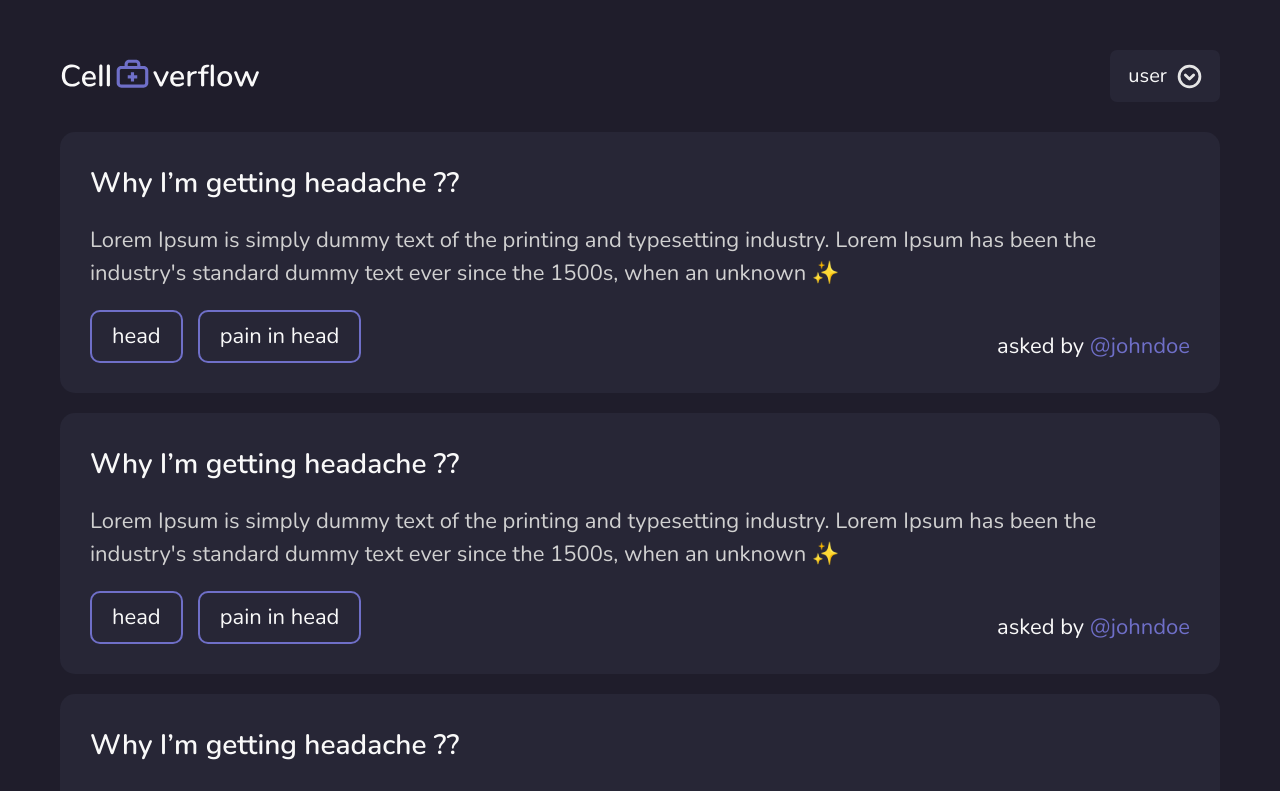
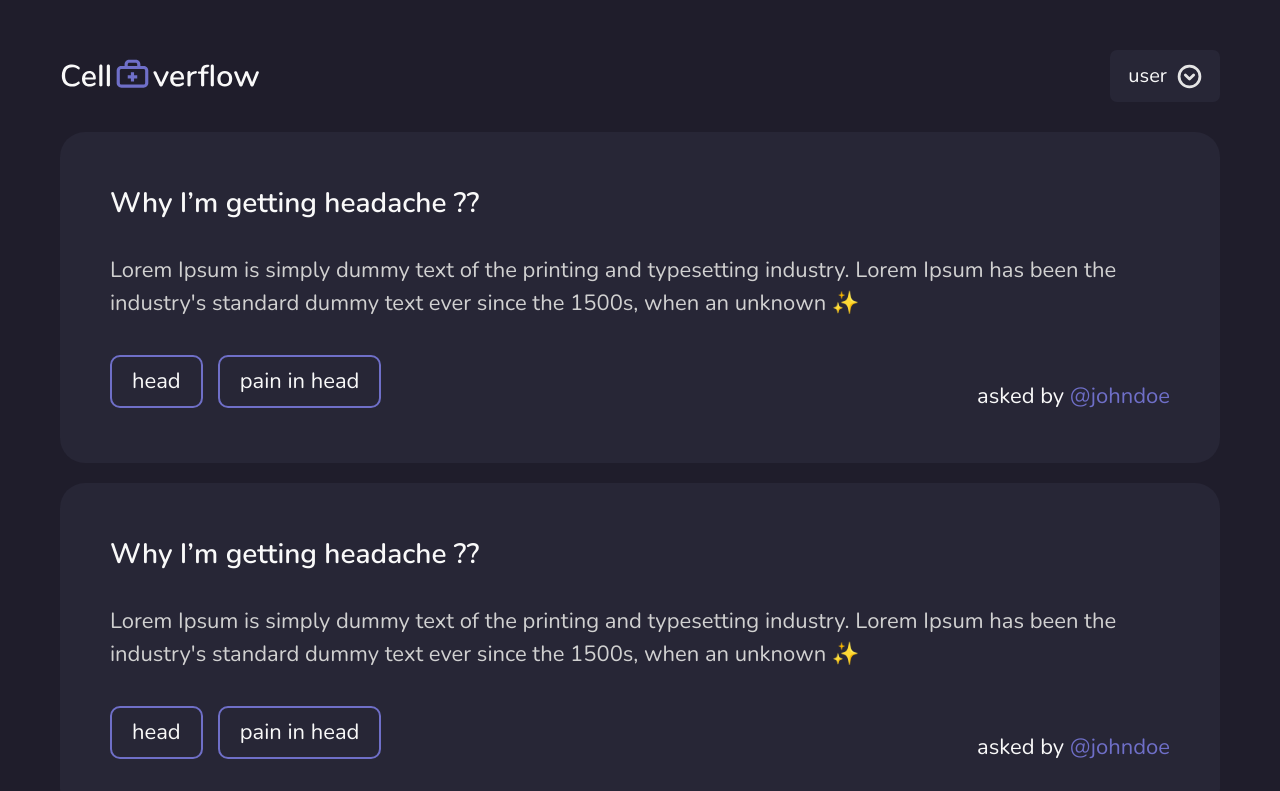
Before and after one commit to octoi/celloverflow, a React (Create React App) app: page /app in a window 1280 px wide. Shown: the top 791 px of the page. Built offline with nearby package versions, Linux system fonts and the light colour scheme; no server answers; sample sign-in values are in the browser's storage.

Commit message:
We've known each other for so long

```diff
--- a/src/App.css
+++ b/src/App.css
@@ -60,7 +60,7 @@ body {
 /* custom selection  */
 
 ::selection {
-    color: #ffffff;
+    color: #FFC04A;
     background: var(--primaryAccentColor);
 }
 
--- a/src/styles/appStyles.js
+++ b/src/styles/appStyles.js
@@ -18,8 +18,8 @@ export const PostContainer = styled.div`
 
 export const Post = styled.div`
   background: var(--secondary-color);
-  padding: 30px;
-  border-radius: 15px;
+  padding: 50px;
+  border-radius: 25px;
   cursor: pointer;
   transition: 0.3s;
   margin-bottom: 20px;
@@ -32,11 +32,11 @@ export const Post = styled.div`
   p {
     font-size: 22px;
     color: var(--text-opacity-color);
-    margin-top: 20px;
+    margin-top: 30px;
   }
 
   .bottom {
-    margin-top: 20px;
+    margin-top: 30px;
     display: flex;
     align-items: center;
     justify-content: space-between;
@@ -70,20 +70,21 @@ export const Post = styled.div`
   }
 
   @media(max-width: 915px) {
+    padding: 35px;
+
     h3 { font-size: 23px; }
     p { font-size: 20px; }
 
+    .tags { display: none !important; }
     span { font-size: 20px !important; }
-    .tags { flex-direction: column; span { width: fit-content; } }
-    /* .bottom { flex-direction: column; } */
   }
 `
 
 export const UserDetailsContainer = styled.div`
-  width: 450px;
+  width: 480px;
   background: var(--secondary-color);
-  border-radius: 15px;
-  padding: 30px;
+  border-radius: 25px;
+  padding: 40px;
   height: fit-content;
 
   .profile {
```
